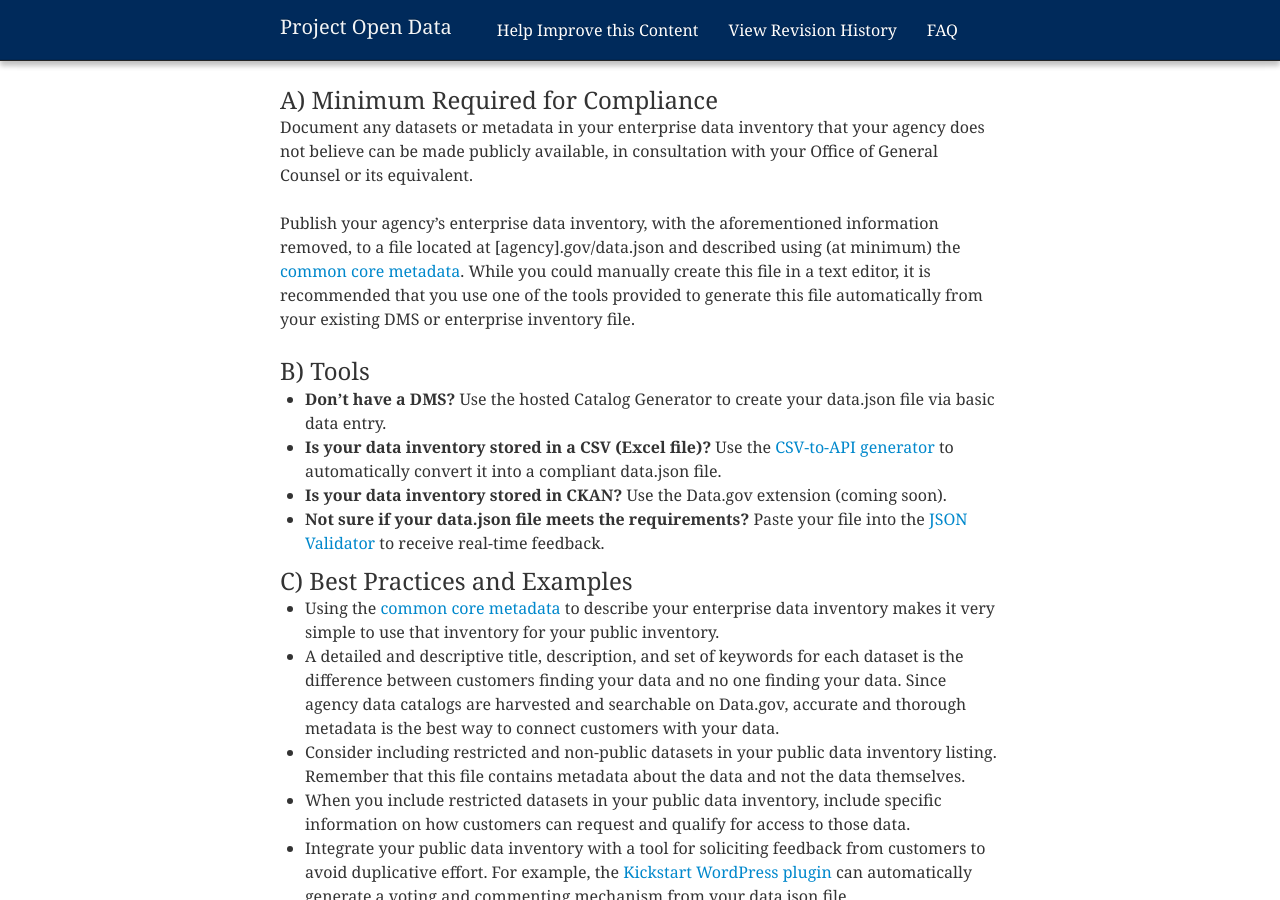
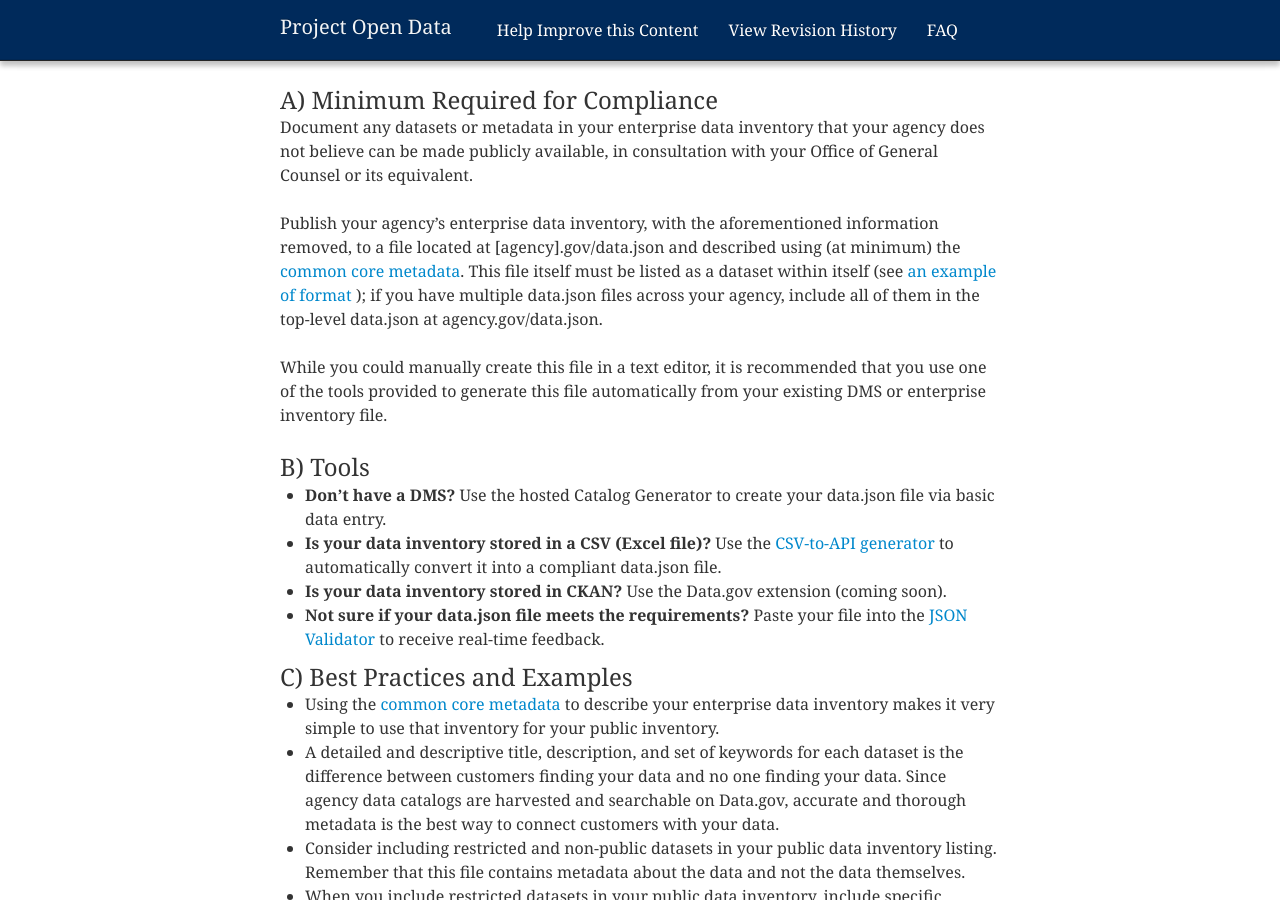
Before and after one commit to gbinal/p-o-d.github.com, a Jekyll site: the page built from implementation-guide.md, in a window 1280 px wide and 900 px high, scrolled down 1208 px. Built offline with Jekyll 4.4.1, drawn with Linux system fonts in a browser that asks for light colours; nearby versions of some CDN libraries.

Commit message:
Added detail to data.json instructions

```diff
--- a/implementation-guide.md
+++ b/implementation-guide.md
@@ -38,7 +38,9 @@ While agencies are only required to list datasets with an "Access Level" value o
 
 Document any datasets or metadata in your enterprise data inventory that your agency does not believe can be made publicly available, in consultation with your Office of General Counsel or its equivalent.
 
-Publish your agency’s enterprise data inventory, with the aforementioned information removed, to a file located at [agency].gov/data.json and described using (at minimum) the [common core metadata](schema/). While you could manually create this file in a text editor, it is recommended that you use one of the tools provided to generate this file automatically from your existing DMS or enterprise inventory file.
+Publish your agency’s enterprise data inventory, with the aforementioned information removed, to a file located at [agency].gov/data.json and described using (at minimum) the [common core metadata](schema/). This file itself must be listed as a dataset within itself (see [an example of format](examples/catalog-sample-extended.json) ); if you have multiple data.json files across your agency, include all of them in the top-level data.json at agency.gov/data.json.
+
+While you could manually create this file in a text editor, it is recommended that you use one of the tools provided to generate this file automatically from your existing DMS or enterprise inventory file.
 
 ### B) Tools
 
```
